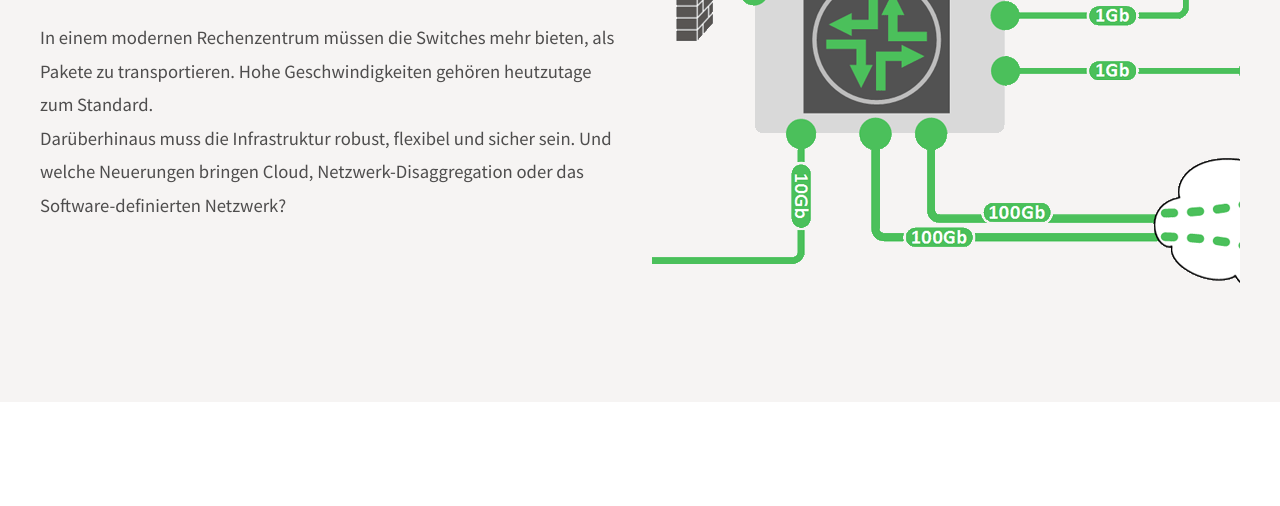
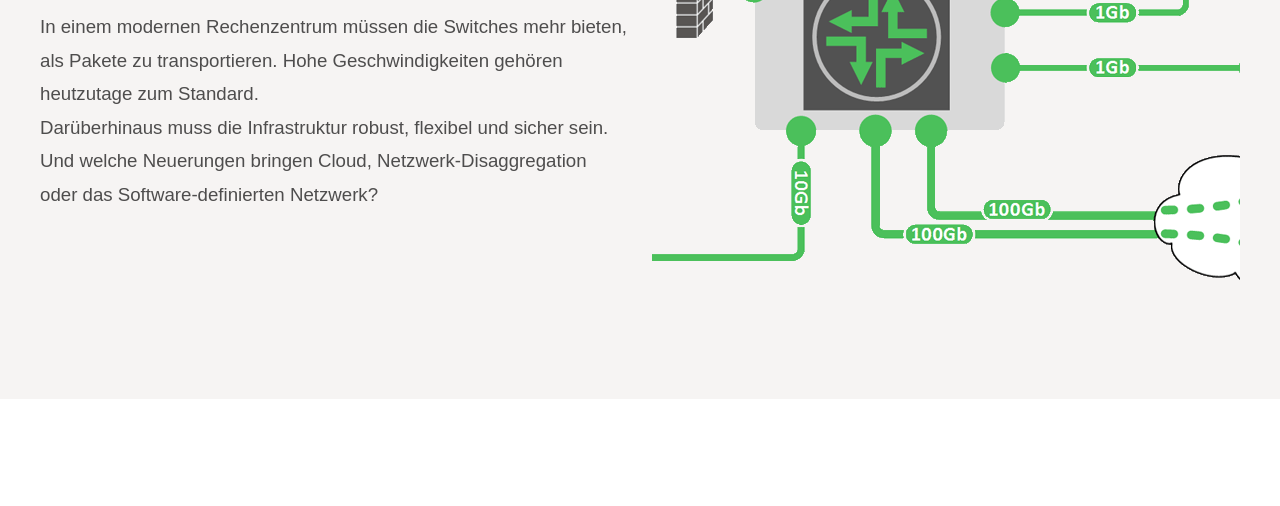
Before and after one commit to der-cumulus-praktiker/der-cumulus-praktiker.github.io, a plain HTML site: page index.html in a window 1280 px wide. Shown: the part 550-1056 px from the top of the page. Drawn offline with Linux system fonts and the light colour scheme.

Commit message:
removed google font

```diff
--- a/index.html
+++ b/index.html
@@ -16,7 +16,6 @@ Released   : 20130811
 		<title>Der Cumulus-Praktiker</title>
 		<meta name="keywords" content="" />
 		<meta name="description" content="" />
-		<link href="http://fonts.googleapis.com/css?family=Source+Sans+Pro:200,300,400,600,700,900" rel="stylesheet" />
 		<link href="css/default.css" rel="stylesheet" type="text/css" media="all" />
 		<link href="css/fonts.css" rel="stylesheet" type="text/css" media="all" />
 	</head>
```
